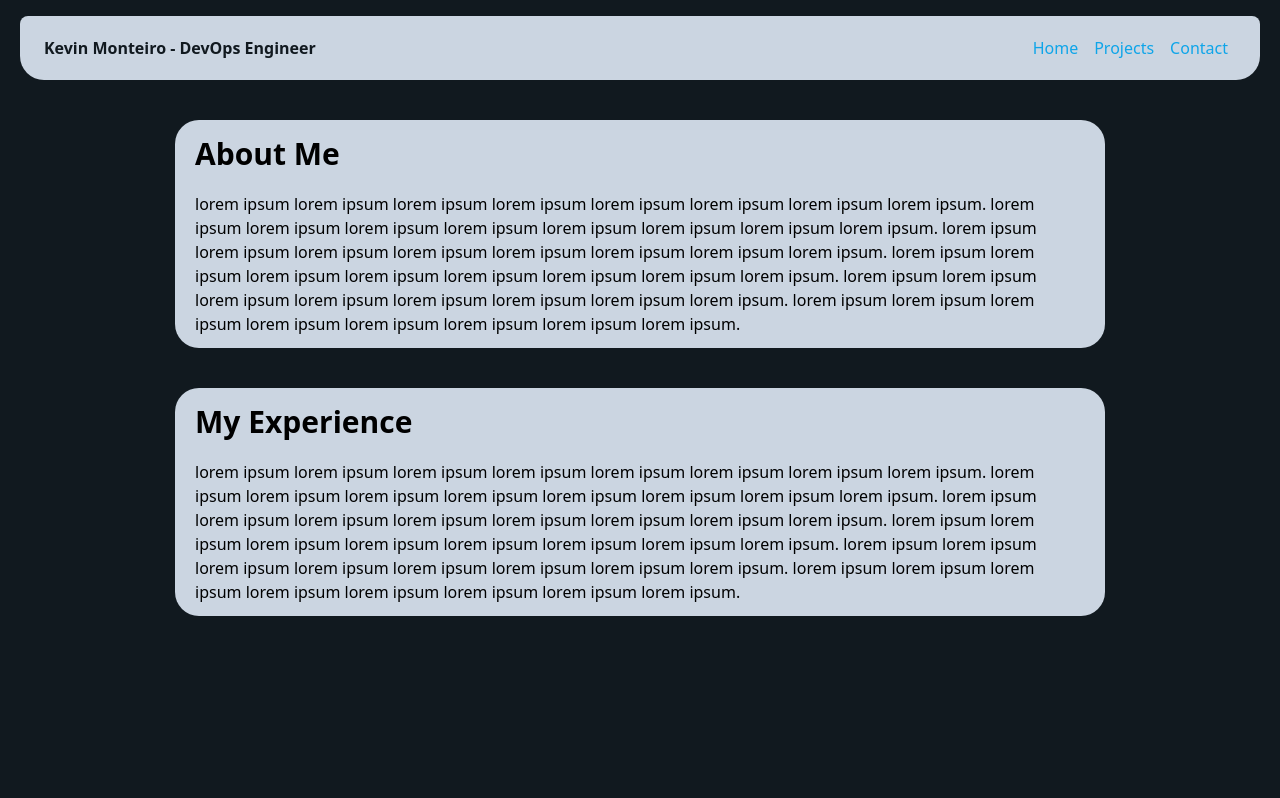
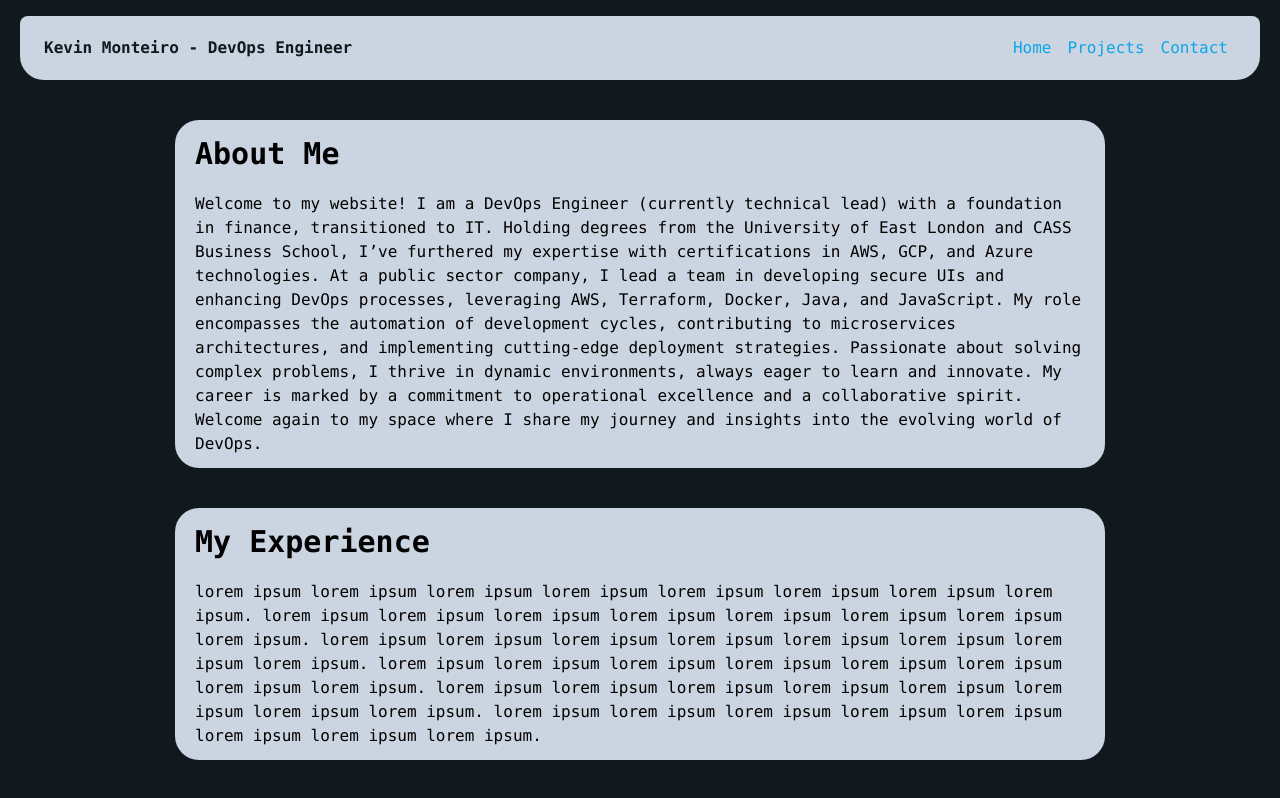
Before and after one commit to km-aero/my-website, a React (Vite) app: page / in a window 1280 px wide. Built offline with nearby package versions, Linux system fonts and the light colour scheme.

Commit message:
feat: add about me text

```diff
--- a/index.html
+++ b/index.html
@@ -5,7 +5,7 @@
     <meta name="viewport" content="width=device-width, initial-scale=1.0" />
     <title>Kevin Monteiro</title>
   </head>
-  <body class="bg-[#11191f] px-5">
+  <body class="bg-[#11191f] px-5 font-mono">
     <div id="root"></div>
     <script type="module" src="/src/main.jsx"></script>
   </body>
--- a/src/pages/Home/Home.jsx
+++ b/src/pages/Home/Home.jsx
@@ -5,7 +5,7 @@ export const Home = () => {
     <>
       <div className='container w-3/4 bg-slate-300 my-10 px-5 py-1 rounded-3xl'>
         <Heading text='About Me' />
-        <Paragraph text='lorem ipsum lorem ipsum lorem ipsum lorem ipsum lorem ipsum lorem ipsum lorem ipsum lorem ipsum. lorem ipsum lorem ipsum lorem ipsum lorem ipsum lorem ipsum lorem ipsum lorem ipsum lorem ipsum. lorem ipsum lorem ipsum lorem ipsum lorem ipsum lorem ipsum lorem ipsum lorem ipsum lorem ipsum. lorem ipsum lorem ipsum lorem ipsum lorem ipsum lorem ipsum lorem ipsum lorem ipsum lorem ipsum. lorem ipsum lorem ipsum lorem ipsum lorem ipsum lorem ipsum lorem ipsum lorem ipsum lorem ipsum. lorem ipsum lorem ipsum lorem ipsum lorem ipsum lorem ipsum lorem ipsum lorem ipsum lorem ipsum.' />
+        <Paragraph text='Welcome to my website! I am a DevOps Engineer (currently technical lead) with a foundation in finance, transitioned to IT. Holding degrees from the University of East London and CASS Business School, I’ve furthered my expertise with certifications in AWS, GCP, and Azure technologies. At a public sector company, I lead a team in developing secure UIs and enhancing DevOps processes, leveraging AWS, Terraform, Docker, Java, and JavaScript. My role encompasses the automation of development cycles, contributing to microservices architectures, and implementing cutting-edge deployment strategies. Passionate about solving complex problems, I thrive in dynamic environments, always eager to learn and innovate. My career is marked by a commitment to operational excellence and a collaborative spirit. Welcome again to my space where I share my journey and insights into the evolving world of DevOps.' />
       </div>
       <div className='container w-3/4 bg-slate-300 my-10 px-5 py-1 rounded-3xl'>
         <Heading text='My Experience' />
```
